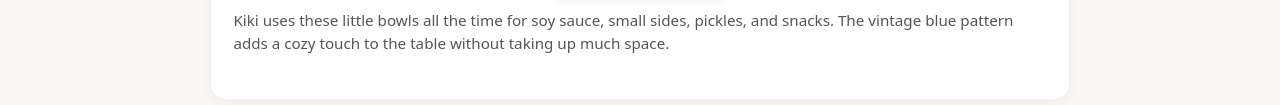
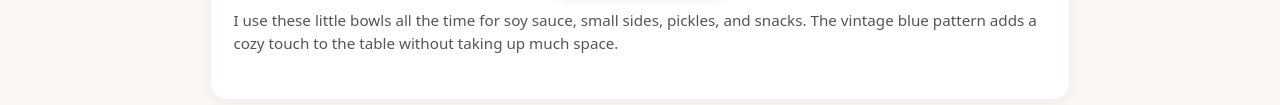
Before and after one commit to andrewgstanton/kikiskitchentable, a plain HTML site: page index.html in a window 1280 px wide. Shown: the part 436-541 px from the top of the page. Drawn offline with Linux system fonts and the light colour scheme.

Commit message:
Update index.html
use 1st person in description

```diff
--- a/index.html
+++ b/index.html
@@ -206,7 +206,7 @@ View on Amazon
     </a>
 
     <p class="featured-desc">
-      Kiki uses these little bowls all the time for soy sauce, small sides,
+      I use these little bowls all the time for soy sauce, small sides,
       pickles, and snacks. The vintage blue pattern adds a cozy touch to the
       table without taking up much space.
     </p>
```
